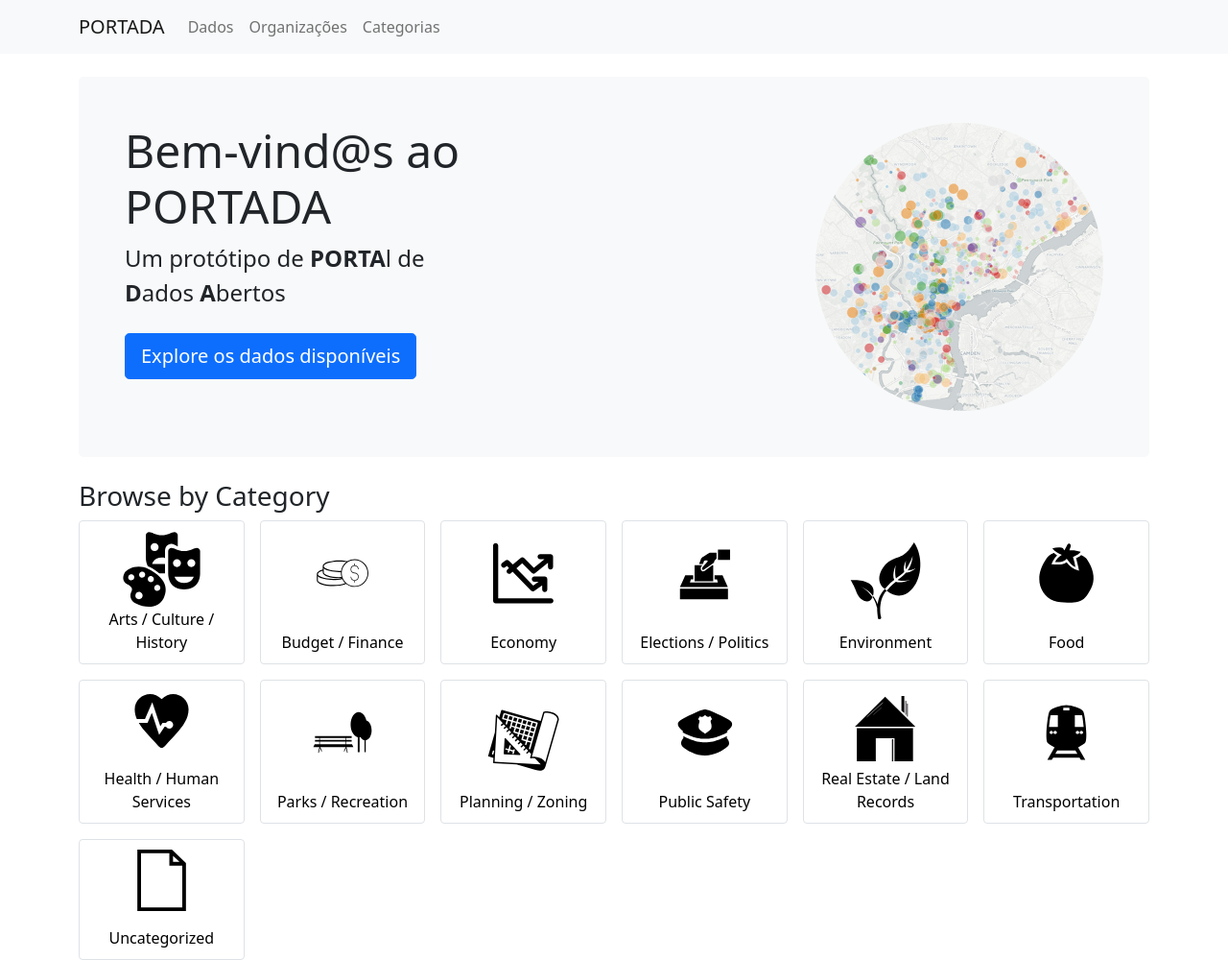
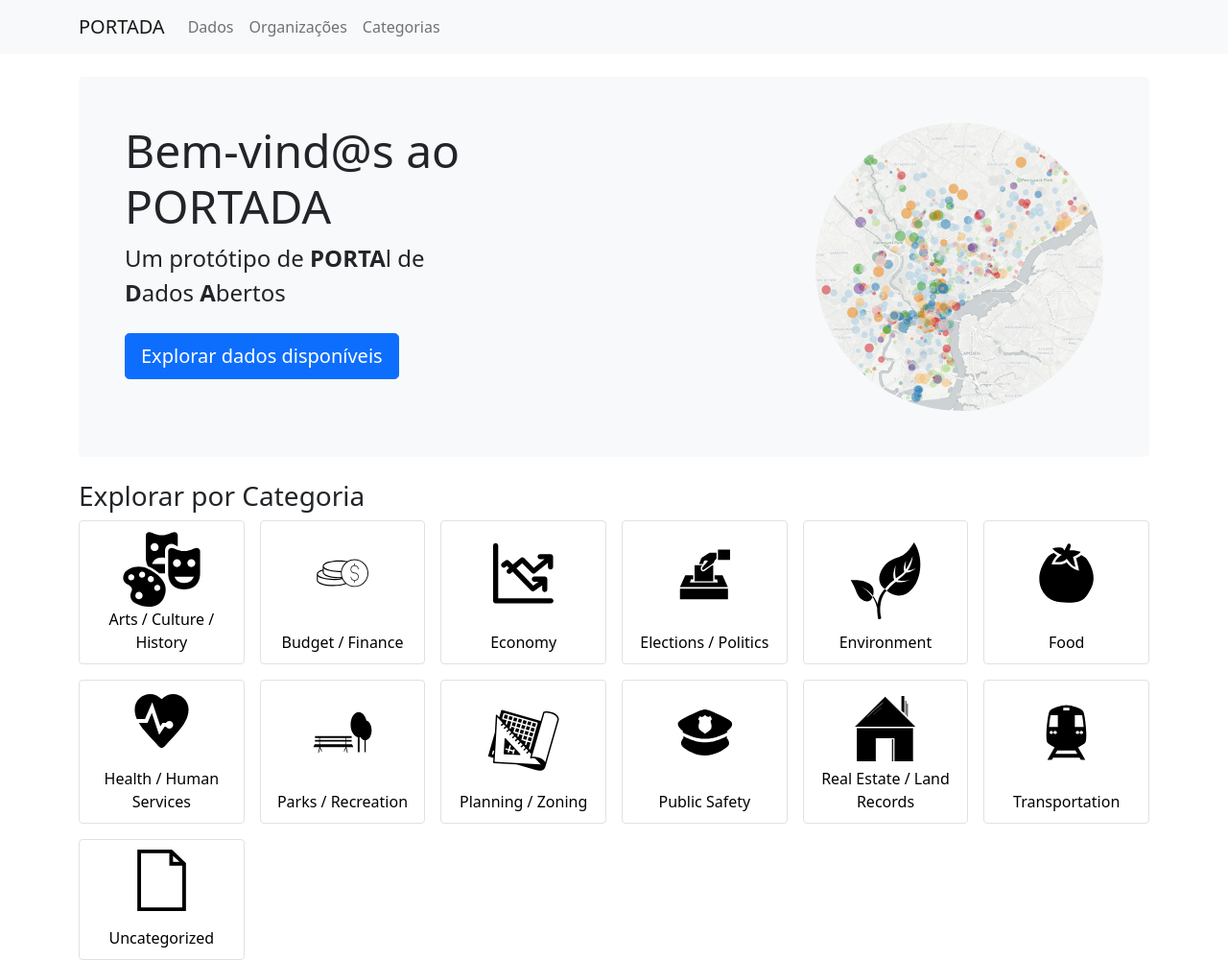
Before and after one commit to projetoalfobre/a-geocat, a Jekyll site: the page built from index.html, in a window 1280 px wide. Shown: the whole page at 96% size. Built offline with Jekyll 4.4.1, drawn with Linux system fonts in a browser that asks for light colours; nearby versions of some CDN libraries.

Commit message:
Update index.html

```diff
--- a/index.html
+++ b/index.html
@@ -6,12 +6,12 @@ layout: default
   <div class="col-lg-6 justify-content-center">
     <h1 class="display-5">{{ site.greeting }}</h1>
     <p class="col-md-8 fs-4 mb-4">{{ site.description }}</p>
-    <a href="{{ "/datasets" | relative_url }}" class="btn btn-primary btn-lg" role="button">Explore os dados disponíveis</a>
+    <a href="{{ "/datasets" | relative_url }}" class="btn btn-primary btn-lg" role="button">Explorar dados disponíveis</a>
   </div>
   <img alt="Example homepage hero image" class="d-none d-md-block img-responsive rounded-circle" src="{{ site.baseurl }}{{ site.hero_image }}" style="max-height: 300px" />
 </div>
 
-<h3>Browse by Category</h3>
+<h3>Explorar por Categoria</h3>
 <div class="card-grid">
 {% for category in site.dataset_categories %}
   {% if category.featured == true %}
```
